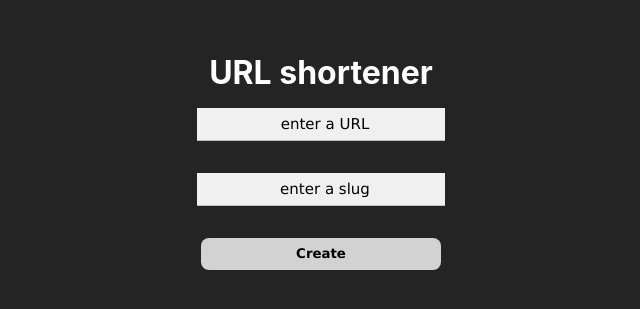
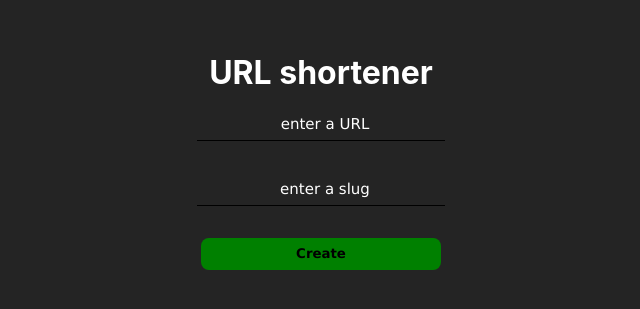
Before and after one commit to KonstantinosAng/shorty, a React (Create React App) app in the folder client/: page / in a window 1280 px wide. Shown: the part 239-548 px from the top of the page, without its empty margins (319-959 px from the left). Built offline with nearby package versions, Linux system fonts and the light colour scheme.

Commit message:
:zap: color styling and formatting

```diff
--- a/client/src/App.css
+++ b/client/src/App.css
@@ -11,10 +11,10 @@ body {
   flex-direction:column;
   justify-content:center;
   min-height:100vh;
-  --color_input: rgb(190, 190, 190);
-  --color_textarea: rgb(200, 200, 200);
-  --color_button: rgb(210, 210, 210);
-  --color_write: rgb(240, 240, 240);
+  --color_input: black;
+  --color_textarea: white;
+  --color_button: green;
+  --color_write: rgb(36, 36, 36);
 }
 
 h1 {
@@ -34,6 +34,7 @@ input, button {
 }
 
 input[type="text"] {
+  color: var(--color_textarea);
   font-size: 1rem;
   height: 2rem;
   width: 15rem;
@@ -51,7 +52,7 @@ input[type="text"] {
 /* Chrome, Firefox, Opera, Safari 10.1+ */
 input::placeholder
 {
-  color: black;
+  color: var(--color_textarea);
   opacity: 1;
   text-align: center;
   font-family: Verdana, Geneva, Tahoma, sans-serif;
@@ -61,7 +62,7 @@ input::placeholder
 /* Internet Explorer 10-11 */
 input:-ms-input-placeholder
 {
-  color: black;
+  color: var(--color_textarea);
   opacity: 1;
   text-align: center;
   font-family: Verdana, Geneva, Tahoma, sans-serif;
@@ -71,7 +72,7 @@ input:-ms-input-placeholder
 /* Microsoft Edge */
 input::-ms-input-placeholder
 {
-  color: black;
+  color: var(--color_textarea);
   opacity: 1;
   text-align: center;
   font-family: Verdana, Geneva, Tahoma, sans-serif;
@@ -89,7 +90,7 @@ input[type="submit"], button
   font-weight: bold;
   font-family: Verdana, Geneva, Tahoma, sans-serif;
   border: none;
-  border-radius: 8px;
+  border-radius: .5rem;
   cursor: pointer;
   height: 2rem;
   width: 15rem;
```
